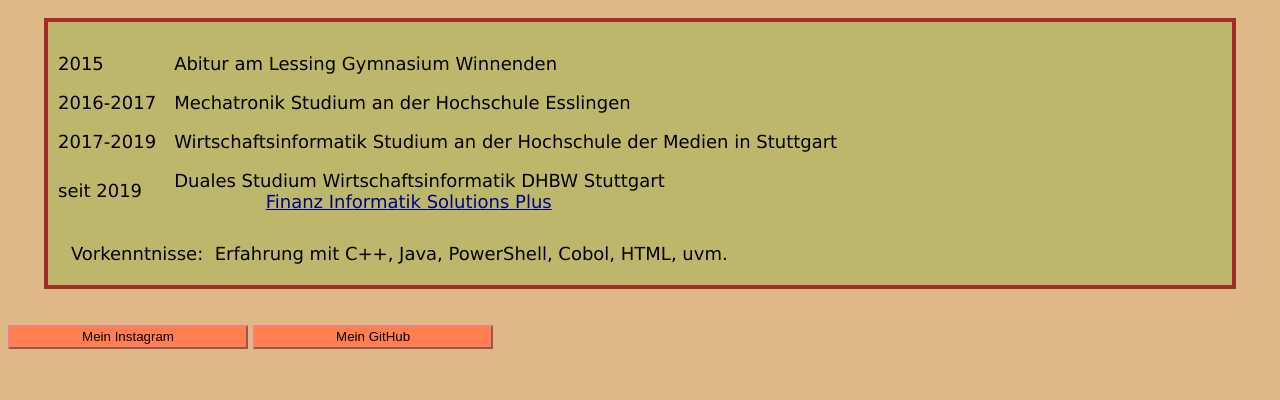
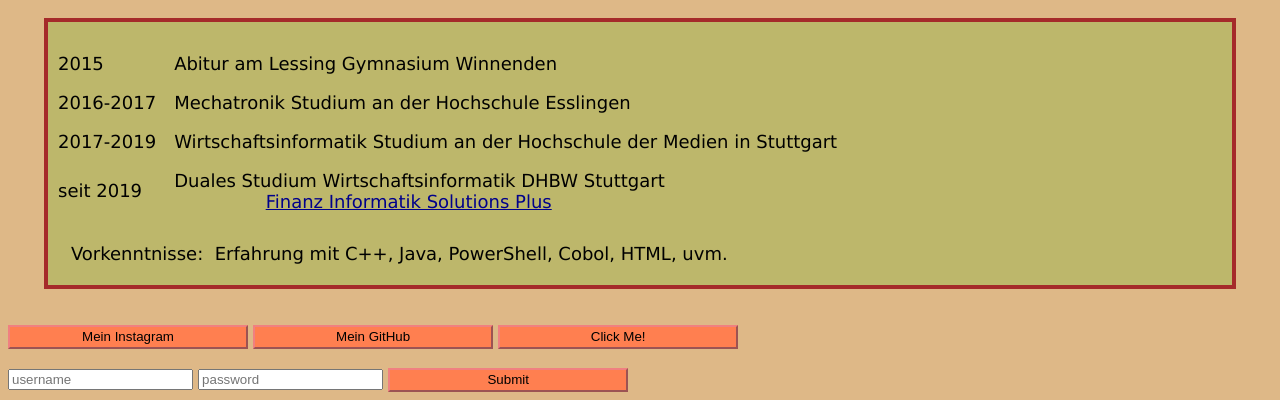
Before and after one commit to doenisf/webdevhelloworld, a plain HTML site: page index.html in a window 1280 px wide. Shown: the part 435-835 px from the top of the page. Before the commit the page ends 800 px from the top, so only its background shows below. Drawn offline with Linux system fonts and the light colour scheme.

Commit message:
Some easy starter scripts added

```diff
--- a/index.html
+++ b/index.html
@@ -5,7 +5,6 @@
     <meta name="viewport" content="width=device-width, initial-scale=1.0">
     <title>Simon</title>
     <link rel="stylesheet" href="style.css">
-    <script type="text/javascript" src="script.js"></script>
 
 
 </head>
@@ -44,7 +43,16 @@
     </pre>
     <button id="instagram" onclick="instaRedirect()">Mein Instagram</button>
     <button id="github" onclick="gitRedirect()">Mein GitHub</button>
+    <button id="click-me">Click Me!</button>
+    <br>
+    <br>
+    <form>
+        <input type="text" name="username" placeholder="username">
+        <input type="password" name="password" placeholder="password">
+        <button class="submit">Submit</button>
+    </form>
 
+    <script type="text/javascript" src="script.js"></script>
 </body>
 
 </html>
--- a/script.js
+++ b/script.js
@@ -5,3 +5,19 @@ function gitRedirect() {
 function instaRedirect() {
     location.href = "https://www.instagram.com/simon.froehner/?hl=de";
 }
+
+const clickMeButton = document.querySelector('#click-me');
+
+clickMeButton.addEventListener("click", () => {
+    alert("Button Clicked!!!!");
+});
+
+
+const form = document.querySelector("form");
+
+form.addEventListener("submit", (evt) => {
+    evt.preventDefault();
+
+    const values = Object.fromEntriers(new FormData(e.target));
+    console.log(values);
+})
```
